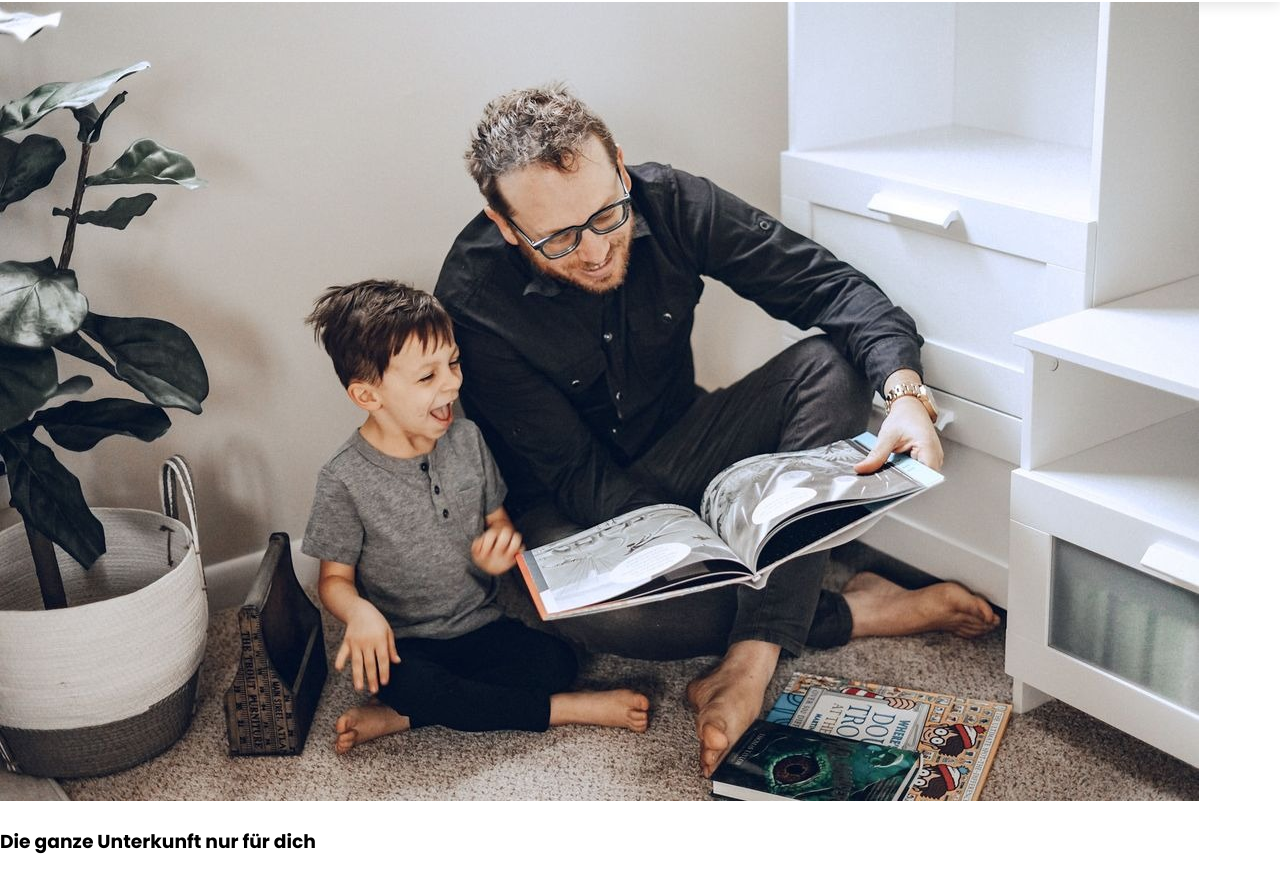
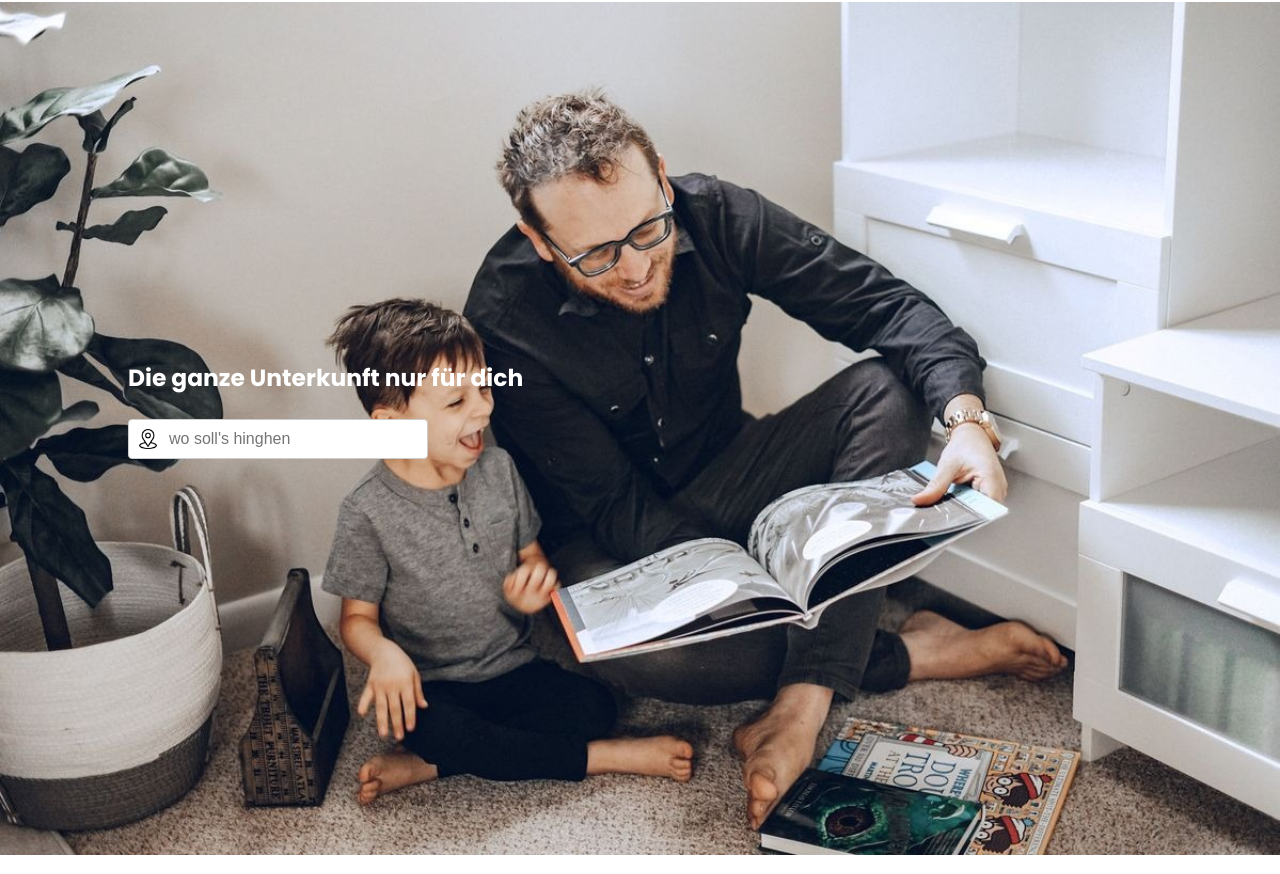
Before and after one commit to coverb1/cloning, a plain HTML site: page index.html in a window 1280 px wide. Shown: the part 63-937 px from the top of the page. Drawn offline with Linux system fonts and the light colour scheme.

Commit message:
Update: your message here

```diff
--- a/index.html
+++ b/index.html
@@ -29,6 +29,16 @@
 </div>
 <div class="body-text">
    <h3>Die ganze Unterkunft nur für dich</h3>
+
+   <div class="calendar">
+
+<div class="search">
+  <img src="location.png" alt="">
+  <input type="text" placeholder="wo soll's hinghen">
+</div>
+
+
+   </div>
 </div>
 </div>
 
--- a/style.css
+++ b/style.css
@@ -2,6 +2,7 @@ body{
     padding: 0px;
     margin: 0px;
      font-family: "Poppins", sans-serif;
+     box-sizing: border-box;
 }
 
 .header {
@@ -47,3 +48,38 @@ background-color: white;
 .navbars button:hover{
     background-color: rgb(195, 211, 255);
 }
+.image img{
+    width: 100%;
+}
+.body-text{
+    position: absolute;
+  top: 50%;
+  left: 10%;
+  font-size: 20px;
+  font-weight: bold;
+  color: white;
+}
+.search {
+  position: relative;
+  width: 300px;
+}
+
+
+.search img {
+  position: absolute;
+  left: 10px;
+  top: 50%;
+  transform: translateY(-50%);
+  width: 20px;
+  height: 20px;
+}
+
+
+.search input {
+  width: 100%;
+  padding: 10px 10px 10px 40px;
+  box-sizing: border-box;
+  border: 1px solid #ccc;
+  border-radius: 4px;
+  font-size: 16px;
+}
```
Also changed, not shown: location.png (added).
